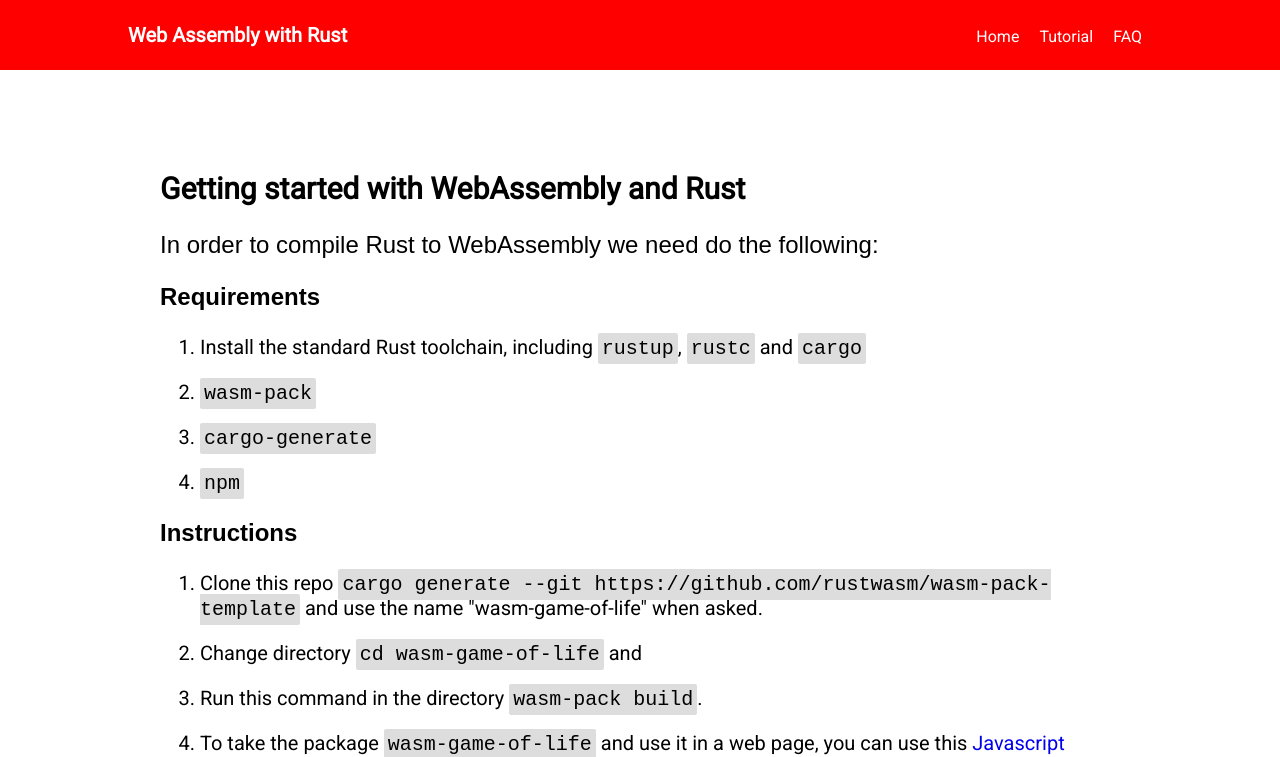
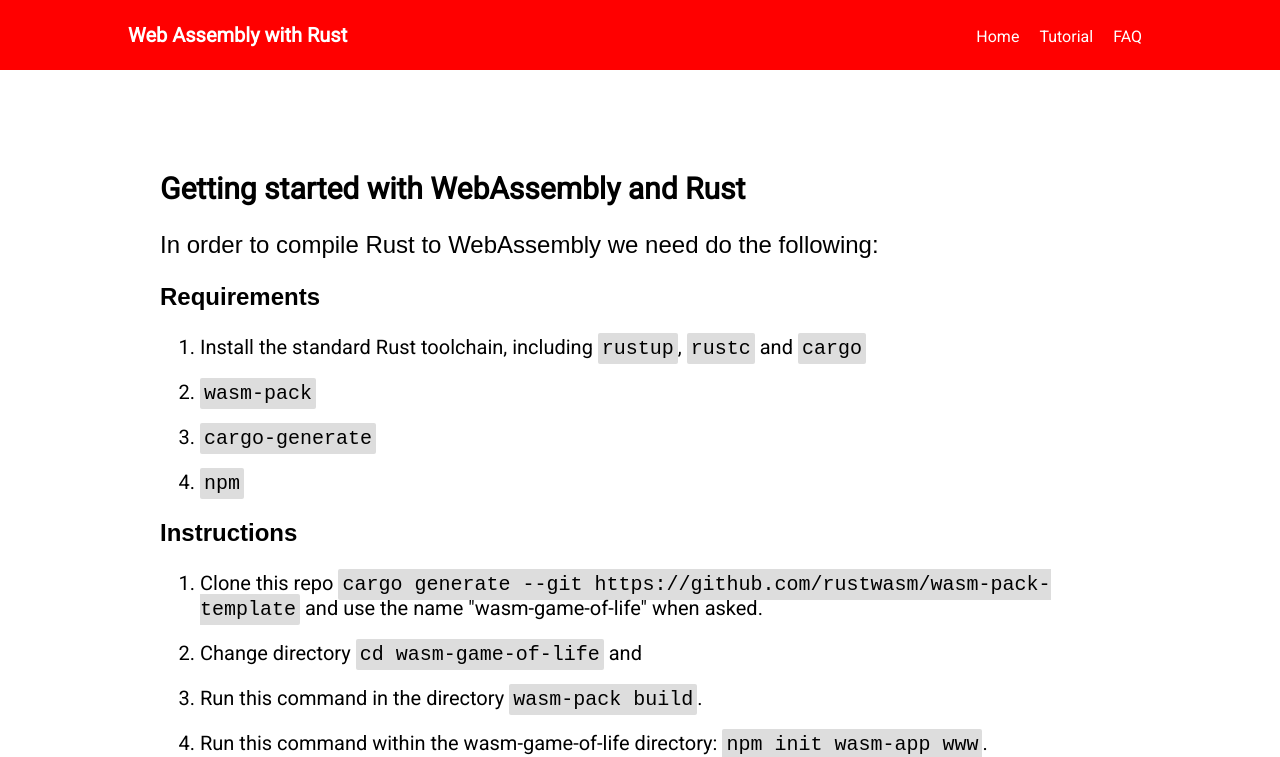
Before and after one commit to karol22/tutorial-webassembly-rust, an Angular app: page /about in a window 1280 px wide. Shown: the top 757 px of the page. Built offline with nearby package versions, Linux system fonts and the light colour scheme.

Commit message:
Add missing step

```diff
--- a/src/app/about/about.component.html
+++ b/src/app/about/about.component.html
@@ -27,11 +27,12 @@
         </li>
         <li>
             Change directory <code>cd wasm-game-of-life</code> and
-
         </li>
         <li>
             Run this command in the directory <code>wasm-pack build</code>.
-
+        </li>
+        <li>
+            Run this command within the wasm-game-of-life directory:  <code>npm init wasm-app www</code>.
         </li>
         <li>
             To take the package <code>wasm-game-of-life</code> and use it in a web page, you can use this <a href='https://github.com/rustwasm/create-wasm-app'>Javascript template</a>.
```
